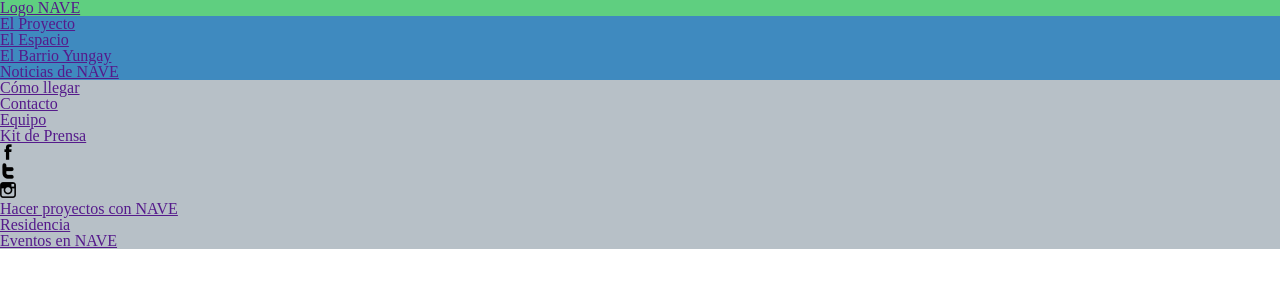
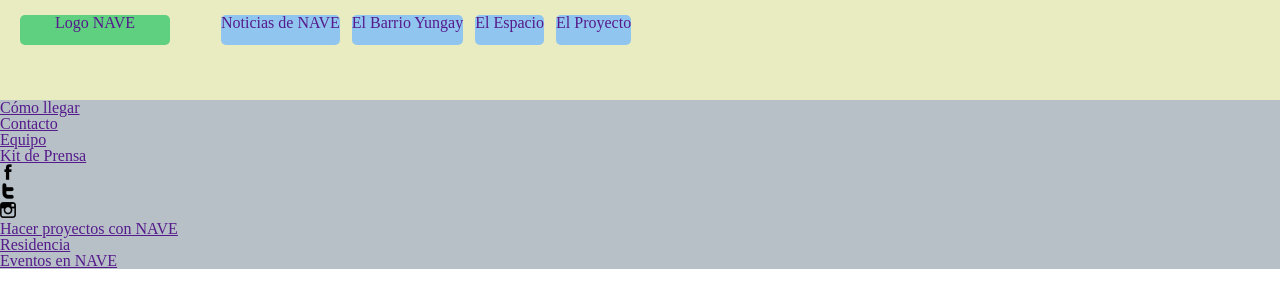
Before and after one commit to filipmujic/NAVE, a plain HTML site: page nueva version/index.html in a window 1280 px wide. Drawn offline with Linux system fonts and the light colour scheme.

Commit message:
pruebas de posicionamiento con el header

```diff
--- a/nueva version/style.css
+++ b/nueva version/style.css
@@ -47,23 +47,123 @@ table {
 	border-spacing: 0;
 }
 
+
+
 /* Layout Element Colors
 ================================ */
 
-.header       { background-color: #384047; }
+.header       { background-color: #e9ebc0; }
 .logo         { background-color: #5fcf80; }
-.nav li       { background-color: #3f8abf; }
+.nav li       { background-color: #90c5ef; }
 .content      { background-color: #caebf6; }
 .footer       { background-color: #bfe3d0; }
 .footer-nav   { background-color: #b7c0c7; }
 
+/* General
+================================= */
+* {
+    -webkit-box-sizing: border-box;
+       -moz-box-sizing: border-box;
+            box-sizing: border-box;
+}
+html {
+
+}
+body {
+
+}
+.logo a,
+.nav a {
+    display: block;
+    text-align: center;
+    text-decoration: none;
+}
 /* Header
 ================================= */
+.header {
+    min-height: 100px;
+    padding: 15px;
+    overflow: hidden
+}
+.logo,
+.nav {
+    position: relative;
+}
+.logo {
+    width: 150px;
+    height: 30px;
+    top: 0px;
+    left: 5px;
+    float: left;
+}
+.nav {
+    display: inline-block;
+    top: 0px;
+    left: 50px;
+}
+.nav li {
+    float:right;
+    display: inline-block;
+    height: 30px;
+    margin-right: 6px;
+    margin-left: 6px;
+}
+.nav li,
+.logo {
+    border-radius: 5px
+}
 
+
+
+/* .logo,
+.nav {
+    display: inline-block;
+}
+.logo,
+.nav li {
+    padding: 5px;
+    margin: 5px;
+    border-radius: 5px;
+}
+.nav {
+    float: right
+}
+.nav li {
+    float: left;
+    margin-left: 6px;
+}*/
+
+
+/*
+.logo {
+    display: inline-block;
+    float: left;
+
+}
+.nav {
+    display: inline-block;
+    float: right;
+
+}
+.nav li {
+    float: left;
+}
+*/
 
 /* Content
 ================================= */
+.content {
 
+}
 
 /* Footer
 ================================= */
+.footer {
+
+}
+.footer-nav {
+
+}
+.footer-nav li {
+
+}
```
